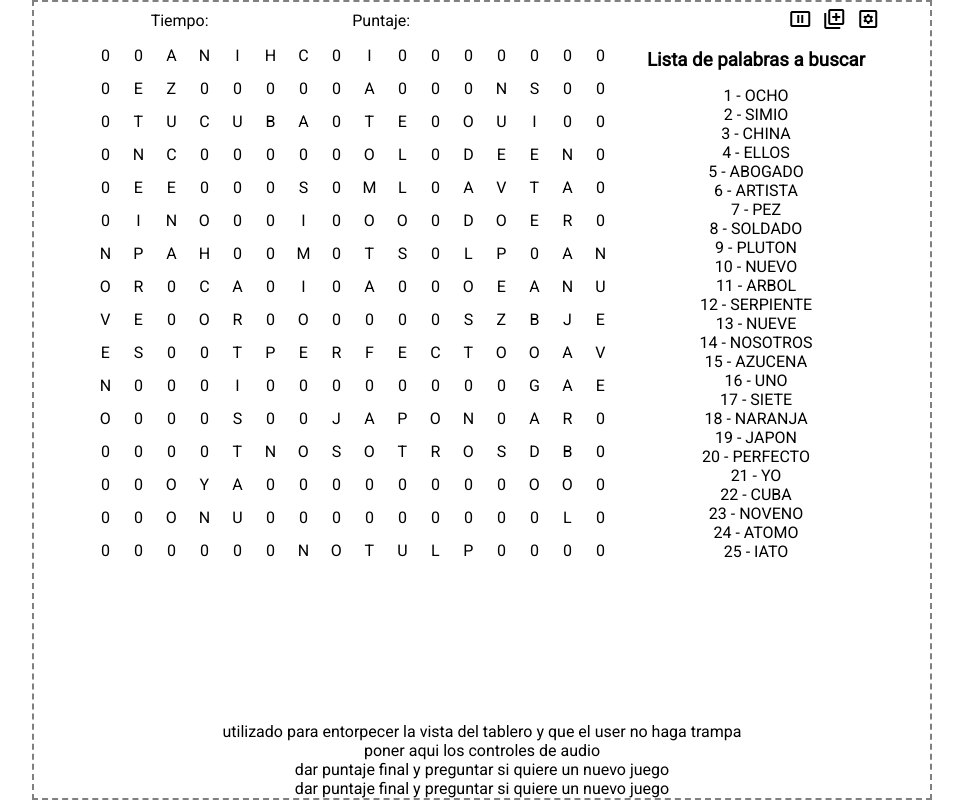
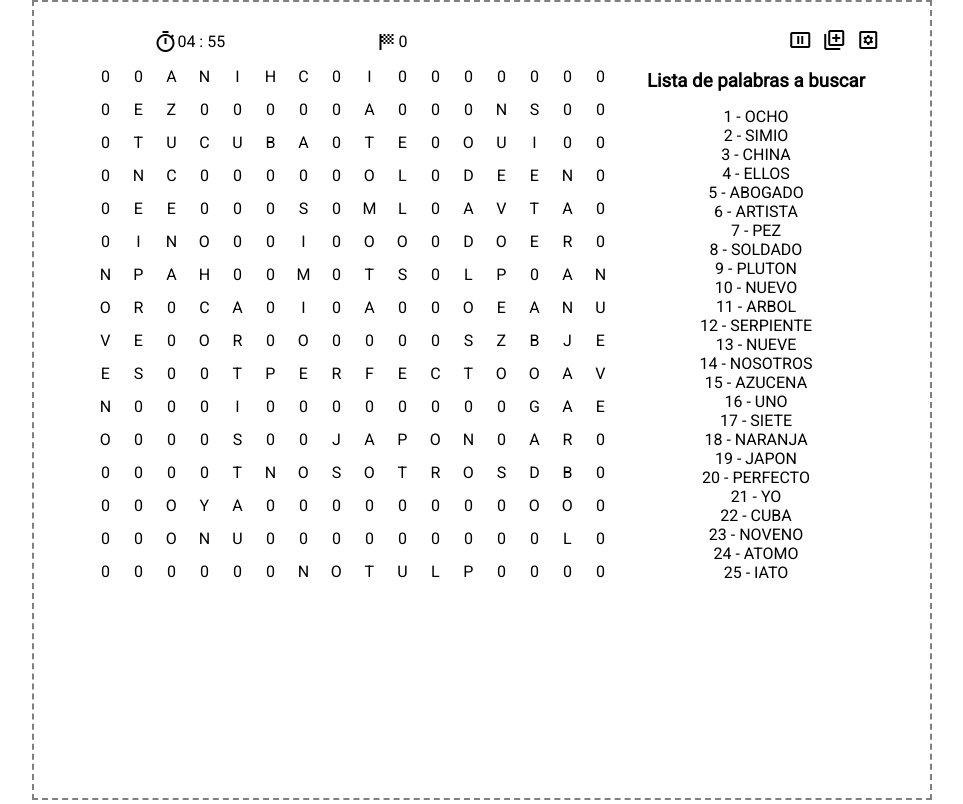
Before and after one commit to lopezjohnjairo5/web, a PHP site: page / in a window 1280 px wide. Shown: the whole page, without its empty margins (158-1121 px from the left). Run offline with PHP 8.4, Linux system fonts and the light colour scheme.

Commit message:
update
- se crearon algunos archivos js para separar algunas caracteristicas del codigo
- se creo el codigo necesario para abrir y cerrar los pops ups
- se creó el timer y se dejo funcionando de tal manera que al acabarse el tiempo, pierde el juego.
- se agregaron iconos para el tiempo y el score y se agrego css para estos 2.

```diff
--- a/juegos/sopa_de_letras/index.php
+++ b/juegos/sopa_de_letras/index.php
@@ -19,13 +19,19 @@
     <div id="container-game">
         <div id="menu">
             <div id="info-menu">
-                <span id="time">Tiempo:</span>
-                <span id="score">Puntaje:</span>
+                <div id="time-content" class="content-info-menu">
+                    <span class="material-symbols-outlined">timer</span>
+                    <span id="time">Tiempo:</span>
+                </div>
+                <div id="score-content" class="content-info-menu">
+                    <span class="material-symbols-outlined">sports_score</span>
+                    <span id="score">0</span>
+                </div>
             </div>
             <div id="options">
-                <button id="btn-pause" title="Pausa"><span class="material-symbols-outlined">pause_presentation</span></button>
-                <button id="btn-new" title="Nuevo juego"><span class="material-symbols-outlined">library_add</span></button>
-                <button id="btn-config" title="Configuracion"><span class="material-symbols-outlined">settings_applications</span></button>
+                <button class="btns-menu" id="btn-pause" title="Pausa"><span class="material-symbols-outlined">pause_presentation</span></button>
+                <button class="btns-menu" id="btn-new-game" title="Nuevo juego"><span class="material-symbols-outlined">library_add</span></button>
+                <button class="btns-menu" id="btn-config" title="Configuracion"><span class="material-symbols-outlined">settings_applications</span></button>
             </div>
         </div>
         <div id="game">
@@ -56,22 +62,42 @@
             <br>
             <button id="btn-pop-new-game" class="btns-pops">Nuevo juego</button>
         </section>
-        <section id="pop-pause">
-            utilizado para entorpecer la vista del tablero y que el user no haga trampa
+        <section id="pop-pause" class="pops">
+            <a href="" class="close-pop" id="close-pop-pause">X</a>
+            <h2>En pausa.</h2>
+            <br>
         </section>
-        <section id="pop-config">
-            poner aqui los controles de audio
+        <section id="pop-config" class="pops">
+            <a href="" class="close-pop" id="close-pop-config">X</a>
+            <h2>Configuracion</h2>
+            <br>
+            <label for="background-sound">
+                <span>Sonidos</span>
+                <input type="range" min="0" max="100" step="10" name="background-sound" id="background-sound">
+            </label>
+            <label for="background-music">
+                <span>Música</span>
+                <input type="range" min="0" max="100" step="10" name="background-music" id="background-music">
+            </label>
         </section>
-        <section id="pop-win">
-            dar puntaje final y preguntar si quiere un nuevo juego
+        <section id="pop-win" class="pops">
+            <!--<a href="" class="close-pop" id="close-pop-win">X</a>-->
+            <h2>¡Ganaste!</h2>
+            <br>
+            <span>puntaje:</span>
+            <button>Nuevo juego</button>
         </section>
-        <section id="pop-lose">
-            dar puntaje final y preguntar si quiere un nuevo juego
+        <section id="pop-lose" class="pops">
+            <!--<a href="" class="close-pop" id="close-pop-lose">X</a>-->
+            <h2>¡Perdiste!</h2>
+            <br>
+            <button>Nuevo juego</button>
         </section>
     </div>
-
+    <script src="generals.js"></script>
     <script src="listWords.js"></script>
     <script src="menu-btns.js"></script>
     <script src="main.js"></script>
+    <script src="timer.js"></script>
 </body>
 </html>
--- a/juegos/sopa_de_letras/main.css
+++ b/juegos/sopa_de_letras/main.css
@@ -41,6 +41,13 @@
 
 #info-menu{
     justify-content: space-around;
+}
+
+.content-info-menu{
+    display: flex;
+    flex-direction: row;
+    justify-content: center;
+    align-items: center;
 }
 
 #options{
@@ -136,6 +143,10 @@
     box-sizing: border-box;
 }
 
+#pop-pause,
+#pop-config,
+#pop-win,
+#pop-lose,
 #pop-new-game{
     display: none;
 }
@@ -215,10 +226,11 @@
         grid-template-columns: repeat(4,1fr);
     }
 
+    /*
     #pop-new-game{
         display: none;
     }
-    /*.pops{
+    .pops{
         display: none;
     }*/
 }
--- a/juegos/sopa_de_letras/main.js
+++ b/juegos/sopa_de_letras/main.js
@@ -1,23 +1,3 @@
-let countCellPainted = 0,
-    lastClickedElement = 0,
-    listLettersCellsId = [], // array utilizado para llevar un conteo de los ids de las celdas seleccionadas por el usuario, este será usado para saber cuales animar al encontrar una palabra
-    direction = "",
-    max = 200,
-    min = 50,
-    backgroundColor = "rgb(245,200,145)",
-    matrizGame = [],
-    matrizGameWords = [],
-    countRows = 16,
-    countColumns = 16,
-    numberElements = 25, // indica la cantidad de palabras que estaran disponibles para buscar
-    searchedWord = "", // palabra que esta seleccionando el usuario en el tablero
-    resultSWL = false, // trigger para determinar si se debe o no animar la palabra encontrada por el usuario
-    //directionW = ["v","h","dd"], // direcciones posibles para poner las palabras, v=vertical, h=horizontal, dd= diagonal derecha, di=diagonal izquierda
-    directionW = ["v","h"], // direcciones posibles para poner las palabras, v=vertical, h=horizontal, dd= diagonal derecha, di=diagonal izquierda
-    cellsGroup = document.getElementsByClassName('cells'),
-    listWordsSpace = document.getElementById("list-words"),
-    clickActive = false; // variable trigger / gatillo, indica cuando se crea o elimina un listener
-
 const fillMatrizZeros = () => {
     /*
     fucion encargada de llenar la matriz de ceros para posteriormente llenarla
@@ -76,7 +56,7 @@
 
     // desactiva el pointermove
     clickActive = false;
-    document.removeEventListener("pointerover", activeChangeColor);
+    gameBoard.removeEventListener("pointerover", activeChangeColor);
 };
 
 const verifyPositionClicked = (lastE, newE) => {
@@ -469,7 +449,7 @@
 };
 
 // escuchando los clicks del mouse sobre las casillas del tablero
-document.addEventListener("pointerdown", (e) => {
+gameBoard.addEventListener("pointerdown", (e) => {
     /*
     Funcion listener principal, encargada de detectar el click del mouse
     y de el movimiento del puntero, asi como de la creacion y eliminacion
@@ -478,10 +458,10 @@
 
     clickActive = !clickActive;
     activeChangeColor(e);
-    document.addEventListener("pointerover", activeChangeColor);
+    gameBoard.addEventListener("pointerover", activeChangeColor);
 
     if (!clickActive) {
-        document.removeEventListener("pointerover", activeChangeColor);
+        gameBoard.removeEventListener("pointerover", activeChangeColor);
         console.log("aqui");
     }
 });
--- /dev/null
+++ b/juegos/sopa_de_letras/timer.js
@@ -0,0 +1,26 @@
+const chronometer = () => {
+    /*
+    funcion encargada de crear el contador en reversa
+    del juego
+    */
+    //minutes = 5;
+    //seconds = 0;
+
+    chrono = setInterval(()=>{
+        //mostrando por pantalla
+        console.log(`${minutes}:${seconds}`);
+        time.innerHTML = `${minutes < 10 ? '0'+ minutes.toString() : minutes.toString() } : ${seconds < 10 ? '0' + seconds.toString() : seconds.toString()}`;
+        if (seconds == 0) {
+            if (minutes == 0 && seconds == 0) {
+                clearInterval(chrono);
+                // llamar aqui al pop de perder
+                openPops("pop-lose");
+            }
+            seconds = 60;
+            minutes--;
+        }
+        seconds--;
+    },chronometerTime);
+};
+
+chronometer();
```
Also changed, not shown: juegos/sopa_de_letras/generals.js (added, +56 -0 lines), juegos/sopa_de_letras/menu-btns.js (+41 -25 lines).
